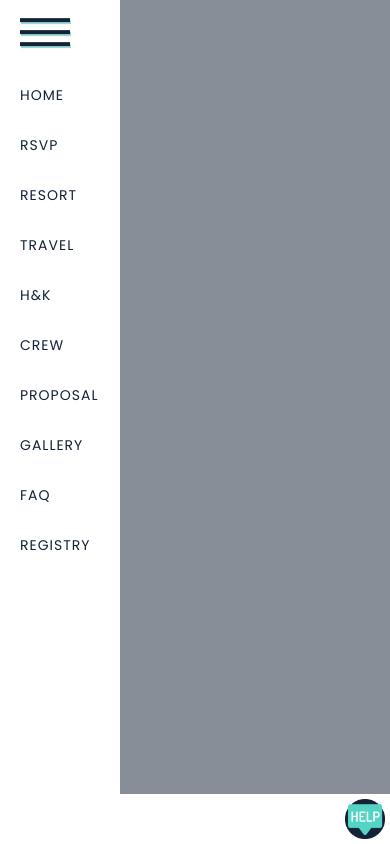
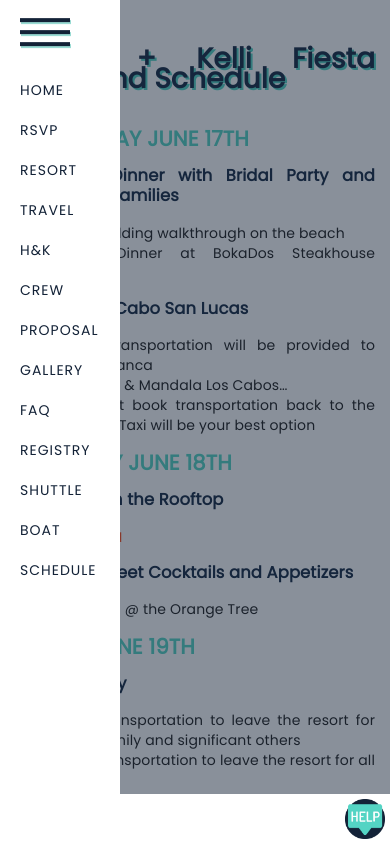
Before and after one commit to honghaobi/wedding-frontend, a Vue app: page /schedule in a window 390 px wide. Both pictures are taken after a click on the link "Menu". Shown: the top 844 px of the page. Built offline with nearby package versions, Linux system fonts and the light colour scheme; no server answers; what v-viewer, vue-masonry would draw is missing.

Commit message:
added itenary, and boat page

```diff
--- /dev/null
+++ b/src/components/Boat.vue
@@ -0,0 +1,93 @@
+<template>
+  <div class="block">
+    <h1>Catamaran Saturday June 22nd 2:00 - 6:00PM</h1>
+    <img src="./../assets/photos/other/catamaran.jpg"/>
+    <p>
+      We have booked a catamaran cruise for Saturday June 22nd! It consists of boating around the famous Cabo San Lucas Arch, and other landmarks.
+      It’s $100 per person and includes the cruise, food and beverage. The boat will also anchor so we can swim, snorkel, stand up paddle board.
+      You can venmo Henry <span class="pay">@henrybi</span> or PayPal to
+      <span class="pay">henrybidesign@gmail.com</span> Please try to pay before June 17th to reserve your spot.
+    </p>
+    <md-table v-model="guests" md-sort="last_name" md-sort-order="asc" md-fixed-header>
+      <md-table-row slot="md-table-row" slot-scope="{ item }">
+        <md-table-cell md-label="First Name" md-sort-by="first_name">{{ item.first_name }}</md-table-cell>
+        <md-table-cell md-label="Last Name" md-sort-by="last_name">{{ item.last_name }}</md-table-cell>
+        <md-table-cell md-label="Interested">
+          <div class="md-checkbox-container">
+            <md-checkbox v-model="item.events" value="boatCruise"></md-checkbox>
+          </div>
+        </md-table-cell>
+        <md-table-cell md-label="Paid"> {{ item.paid ? 'YES ' : 'NOT YET' }}</md-table-cell>
+      </md-table-row>
+    </md-table>
+  </div>
+</template>
+
+<script>
+
+  import store from '../store';
+
+  export default {
+    name: 'boatCruise',
+    computed: {
+      guests: () => {
+        return store.getters.getGuestsAttending;
+      },
+    },
+  };
+</script>
+
+<style lang="scss" scoped>
+  @import "../css/main.scss";
+
+  $font_family_1: 'Oswald', sans-serif;
+  $font_family_2: 'Poppins', sans-serif;
+
+  .header {
+    color: $accent-color-orange;
+  }
+
+  .md-table {
+    height: 400px;
+  }
+
+  .pay {
+    color: $primary-color;
+  }
+
+  .block {
+    background: $white;
+    padding: 60px;
+    width: 820px;
+    margin: 0 auto;
+    text-align: justify;
+  }
+
+  @media screen and (max-width: 959px) and (min-width: 768px) {
+    .block {
+      padding: 40px;
+      width: 620px;
+    }
+  }
+
+
+  @media screen and (max-width: 767px) {
+
+    .block {
+      padding: 30px;
+      width: 100%;
+      padding: 30px;
+    }
+  }
+
+  @media screen and (max-width: 479px) {
+    table {
+      width: 300px;
+    }
+    .block {
+      padding: 30px 15px;
+      width: 100%;
+    }
+  }
+
+</style>
--- a/src/components/EditGuestDialog.vue
+++ b/src/components/EditGuestDialog.vue
@@ -39,6 +39,10 @@
         <md-checkbox v-model="guest.events" value="golfing">Golfing</md-checkbox>
         <md-checkbox v-model="guest.events" value="waterSport">Water Sports</md-checkbox>
       </div>
+      <h3>Boat Paid</h3>
+      <div class="md-checkbox-container">
+        <md-checkbox v-model="guest.paid">PAID</md-checkbox>
+      </div>
       <md-dialog-actions>
         <md-button class="md-primary" @click="handleClose">Close</md-button>
         <md-button class="md-accent" @click="handleSave">Save</md-button>
@@ -79,6 +83,7 @@
           resort_departure_date: this.guest.resort_departure_date,
           food_allergies: this.guest.food_allergies,
           events: JSON.stringify(this.guest.events),
+          paid: this.guest.paid,
         });
         this.showDialog = false;
       },
--- a/src/components/LoadingLogo.vue
+++ b/src/components/LoadingLogo.vue
@@ -32,7 +32,7 @@
     width: 100vw;
     height: 100vh;
     background-color: $off-white-cream;
-    z-index: 4;
+    z-index: 9;
     justify-content: center;
     align-items: center;
 
--- a/src/components/Menu.vue
+++ b/src/components/Menu.vue
@@ -32,6 +32,15 @@
         </a></li>
         <li><a href="#" target="_blank" class="bt-icon icon-bubble route hvr-wobble-horizontal">
           <a href="https://www.zola.com/registry/henryandkelli" target="_blank">Registry</a>
+        </a></li>
+        <li><a href="#" target="_blank" class="bt-icon icon-bubble route hvr-wobble-horizontal">
+          <router-link to="/shuttle">SHUTTLE</router-link>
+        </a></li>
+        <li><a href="#" target="_blank" class="bt-icon icon-bubble route hvr-wobble-horizontal">
+          <router-link to="/boat">BOAT</router-link>
+        </a></li>
+        <li><a href="#" target="_blank" class="bt-icon icon-bubble route hvr-wobble-horizontal">
+          <router-link to="/schedule">SCHEDULE</router-link>
         </a></li>
       </ul>
       <img class="question hvr-bounce-in" @click="showQuestionDialog = true" src="./../assets/images/question.png"/>
@@ -226,8 +235,8 @@
 
         li {
           width: 150px;
-          height: 50px;
-          line-height: 50px;
+          height: 40px;
+          line-height: 40px;
           -webkit-transform: translate3d(-100%, 50%, 0);
           transform: translate3d(-100%, 50%, 0);
           pointer-events: auto;
@@ -253,7 +262,7 @@
 
         @media only screen and (max-device-width: 480px) {
           li {
-            height: 35px;
+            height: 25px;
           }
         }
       }
--- /dev/null
+++ b/src/components/Schedule.vue
@@ -0,0 +1,98 @@
+<template>
+  <div class="block">
+    <h1>Henry + Kelli Fiesta Weekend Schedule</h1>
+    <h2>Wednesday June 17th</h2>
+    <h3>Rehearsal Dinner with Bridal Party and Immediate Families</h3>
+    <li><span class="time">5:45PM</span> Wedding walkthrough on the beach</li>
+    <li><span class="time">6:30PM</span> Dinner at BokaDos Steakhouse Restaurant</li>
+    <h3>Night out in Cabo San Lucas</h3>
+    <li><span class="time">10:00PM</span> Transportation will be provided to leave Garza Blanca</li>
+    <li>El Squid Roe & Mandala Los Cabos…</li>
+    <li>We did not book transportation back to the resort. Uber or Taxi will be your best option</li>
+    <h2>Thursday June 18th</h2>
+    <h3>Pool Party on the Rooftop</h3>
+    <li><span class="time">2:00-5:00PM</span></li>
+    <h3>Meet and Greet Cocktails and Appetizers</h3>
+    <li><span class="time">7:30-8:30PM</span> @ the Orange Tree</li>
+    <h2>Friday June 19th</h2>
+    <h3>Wedding Day</h3>
+    <li><span class="time">4:30PM:</span> Transportation to leave the resort for immediate family and significant others</li>
+    <li><span class="time">5:00PM:</span> Transportation to leave the resort for all other guests</li>
+    <li><span class="time">6:00PM:</span> Ceremony</li>
+    <li><span class="time">7:30PM:</span> Reception</li>
+    <li><span class="time">1:00AM:</span> Last Song</li>
+    <li>Shuttle will be leaving periodically throughout the night</li>
+    <h2>Saturday June 20th</h2>
+    <h3>Tropical Catamaran Day Cruise</h3>
+    <li><span class="time">1:30PM:</span> Transportation will be provided to leave resort</li>
+    <li><span class="time">2:00-6:00PM:</span> Catamaran Cruise</li>
+    <li>Transportation will be provided to come back to resort</li>
+    <li>Food/ alcohol/ snorkeling gears are included in price ($100 PP)</li>
+    <li>More info to sign up/ pay through this link:
+      <router-link to="/boat">Catamaran Fun</router-link>
+    </li>
+  </div>
+</template>
+
+<script>
+
+</script>
+
+<style lang="scss" scoped>
+  @import "../css/main.scss";
+
+  $font_family_1: 'Oswald', sans-serif;
+  $font_family_2: 'Poppins', sans-serif;
+
+  h1 {
+    margin-bottom: 40px;
+    color: $accent-color-shade-1;
+    text-shadow: $primary-color 2px 2px 0;
+  }
+
+  h2 {
+    text-transform: uppercase;
+    color: $primary-color;
+  }
+
+  h3 {
+    color: $accent-color-shade-1;
+  }
+
+  .time {
+    color: $accent-color-orange;
+  }
+
+  .block {
+    background: $white;
+    padding: 60px;
+    width: 820px;
+    margin: 0 auto;
+    text-align: justify;
+  }
+
+  @media screen and (max-width: 959px) and (min-width: 768px) {
+    .block {
+      padding: 40px;
+      width: 620px;
+    }
+  }
+
+
+  @media screen and (max-width: 767px) {
+
+    .block {
+      padding: 30px;
+      width: 100%;
+      padding: 30px;
+    }
+  }
+
+  @media screen and (max-width: 479px) {
+    .block {
+      padding: 30px 15px;
+      width: 100%;
+    }
+  }
+
+</style>
--- a/src/css/main.scss
+++ b/src/css/main.scss
@@ -12,3 +12,4 @@ $primary-color-shade-1: #99DBD3;
 $primary-color-shade-2: #40A195;
 $accent-color-shade-1: #172A44;
 $accent-color-shade-2: #122033;
+$accent-color-orange: #FC4F1E;
--- a/src/router.js
+++ b/src/router.js
@@ -92,6 +92,20 @@ export default new Router(
           return import('./components/Shuttle.vue');
         },
       },
+      {
+        path: '/boat',
+        name: 'boat',
+        component() {
+          return import('./components/Boat.vue');
+        },
+      },
+      {
+        path: '/schedule',
+        name: 'schedule',
+        component() {
+          return import('./components/Schedule.vue');
+        },
+      },
     ],
     scrollBehavior (to, from, savedPosition) {
       return { x: 0, y: 0 };
--- a/src/store.js
+++ b/src/store.js
@@ -79,5 +79,7 @@ export default new Vuex.Store({
     getRSVPNOCounts: state => state.guests.filter((guest) => guest.attending === false).length,
     getResortBookedCounts: state => state.guests.filter((guest) => guest.resort_booked === true).length,
     getFlightBookedCounts: state => state.guests.filter((guest) => guest.flight_booked === true).length,
+    getGuestsAttending: state => state.guests.filter((guest) => guest.attending === true),
+    getGuestsInterestedInBoatCruise: state => state.guests.filter((guest) => guest.attending === true && guest.events.includes("boatCruise")),
   },
 });
--- a/src/views/AllGuests.vue
+++ b/src/views/AllGuests.vue
@@ -74,7 +74,7 @@
       },
     },
     mounted() {
-      this.search = ' ';
+      this.search = '';
     },
   };
 </script>
```
Also changed, not shown: src/assets/photos/other/catamaran.jpg (added).
